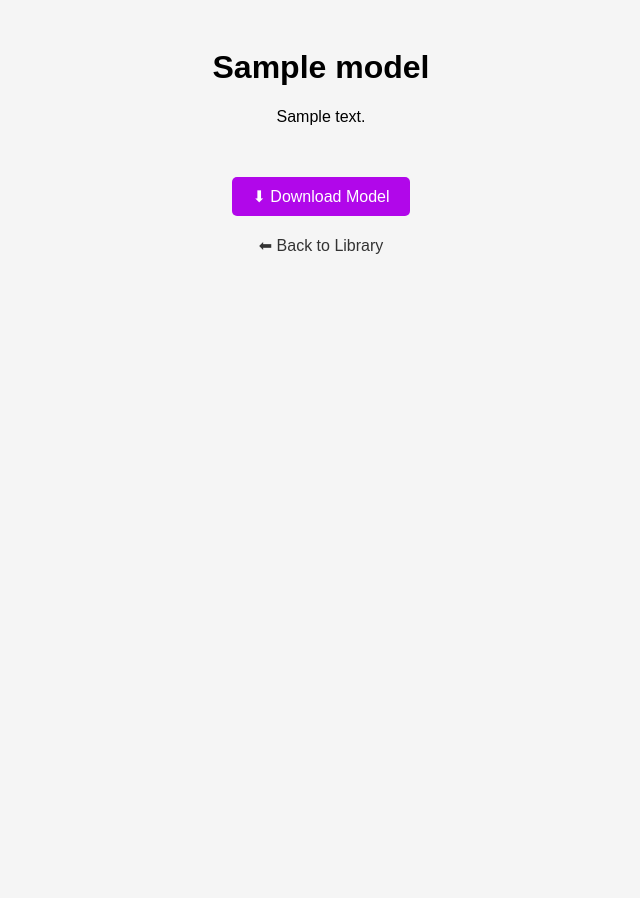
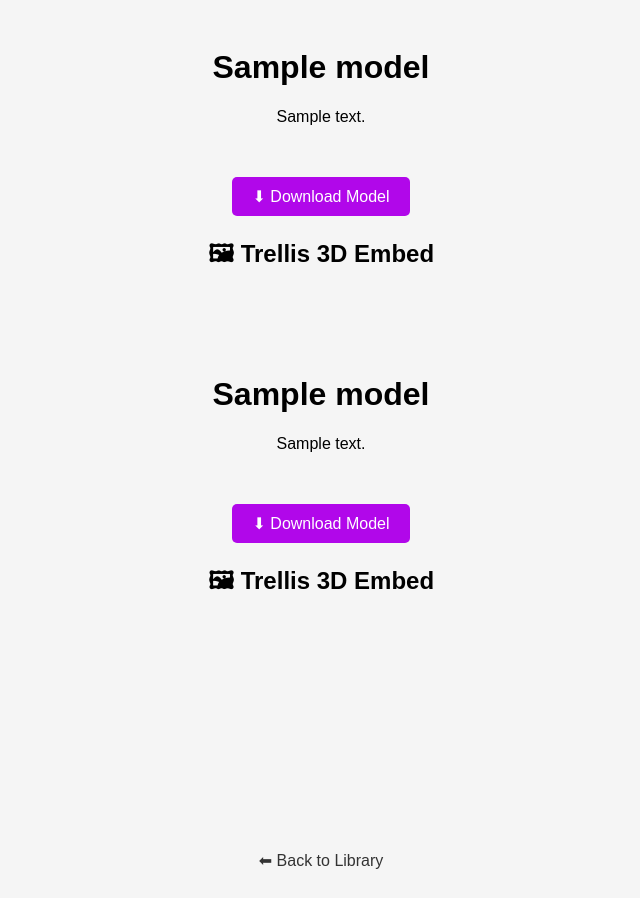
Before and after one commit to PaintDumpster/hackathon_2.0_website, a Flask app: template rcs/templates/model_details.html in a window 1280 px wide. Shown: the whole page, without its empty margins (319-959 px from the left). Before the commit the page ends 254 px from the top, so only its background shows below. Run offline with Flask 3, Linux system fonts and the light colour scheme; the template is opened without the code that fills it: most values are stand-ins (such as "Sample title", 1, 10 or a date in 2020); parts of the project's set-up code (start-up, migrations or seed data) failed here and were passed over; some libraries are stand-ins or nearby versions.

Commit message:
trellis failed trial

```diff
--- a/rcs/main.py
+++ b/rcs/main.py
@@ -1,6 +1,7 @@
 from flask import Flask, render_template, request, redirect, url_for, send_from_directory
 import os
 import re
+
 
 def slugify(name):
     return re.sub(r'[\W_]+', '-', name.lower()).strip('-')
@@ -31,6 +32,7 @@
         model_description = request.form.get('model_description')
         prompt_used = request.form.get('prompt_used')
         tags = request.form.get('tags')
+        trellis_link = request.form.get('trellis_link')
         if file and file.filename:
             filename = file.filename
             file.save(os.path.join(app.config['UPLOAD_FOLDER'], filename))
@@ -41,7 +43,8 @@
                 'path': f'/uploads/{filename}',
                 'description': model_description or 'No description provided',
                 'prompt_used': prompt_used or 'N/A',
-                'tags': tags or 'No tags'
+                'tags': tags or 'No tags',
+                'trellis_link': trellis_link or 'N/A',
             })
             return redirect(url_for('index'))
         else:
@@ -56,10 +59,12 @@
             return render_template('model_details.html', model=model)
     return "Model not found", 404
 
-if __name__ == "__main__":
-    os.makedirs(app.config['UPLOAD_FOLDER'], exist_ok=True)
-    app.run(debug=True, host="0.0.0.0", port=3000)
+
 
 @app.route('/uploads/<filename>')
 def uploaded_file(filename):
     return send_from_directory(app.config['UPLOAD_FOLDER'], filename)
+
+if __name__ == "__main__":
+    os.makedirs(app.config['UPLOAD_FOLDER'], exist_ok=True)
+    app.run(debug=True, host="0.0.0.0", port=3000)
--- /dev/null
+++ b/rcs/templates/generate_3d.html
@@ -0,0 +1,6 @@
+<h1>Generate 3D from Image (Trellis)</h1>
+<form method="POST" enctype="multipart/form-data">
+    <p>Select an image:</p>
+    <input type="file" name="image" accept="image/*" required>
+    <button type="submit">Generate</button>
+</form>
--- a/rcs/templates/index.html
+++ b/rcs/templates/index.html
@@ -19,6 +19,7 @@
                 <a href="/about" class="button">About</a>
                 <a href="/upload" class="button">Upload</a>
                 <a href="/community" class="button">Join Community</a>
+                <a href="/generate_3d" class="button">🎨 Generate 3D from Image</a>
             </div>
         </div>
     </div>
--- a/rcs/templates/model_details.html
+++ b/rcs/templates/model_details.html
@@ -49,7 +49,18 @@
     <a href="{{ model.path }}" download>
     <button class="download-btn">⬇ Download Model</button>
     </a>
-
+<!-- 🖼 Trellis Embed -->
+{% if model.trellis_link %}
+    <h2>🖼 Trellis 3D Embed</h2>
+    <iframe
+    src="{{ model.trellis_link }}"
+    width="100%"
+    height="500"
+    frameborder="0"
+    allowfullscreen
+    style="border-radius: 8px; margin-top: 30px;">
+    </iframe>
+{% endif %}
     <br>
     <a href="/">⬅ Back to Library</a>
 </body>
--- /dev/null
+++ b/rcs/templates/trellis_result.html
@@ -0,0 +1,6 @@
+<h1>Your 3D Result from Trellis</h1>
+<video width="600" controls autoplay loop>
+    <source src="{{ video_url }}" type="video/mp4">
+    Your browser does not support the video tag.
+</video>
+<a href="/">⬅ Back to Home</a>
--- a/rcs/templates/upload.html
+++ b/rcs/templates/upload.html
@@ -13,8 +13,12 @@
         <p><input type="text" name="model_description" placeholder="model_Description"></p>
         <p><input type="text" name="prompt_used" placeholder="prompt_used"></p>
         <p><input type="text" name="tags" placeholder="tags"></p>
+        <p>
+            <label for="trellis_link">Trellis Embed Link (optional):</label><br>
+            <input type="text" name="trellis_link" placeholder="https://embed.trellis.design/?fileId=..." style="width: 100%;">
+        </p>
+        <p><input type = "submit" value = "UPLOAD!" /></p>
 
-        <p><input type = "submit" value = "UPLOAD!" /></p>
     </form>
 </body>
 </html>
```
Also changed, not shown: 1 other file.
